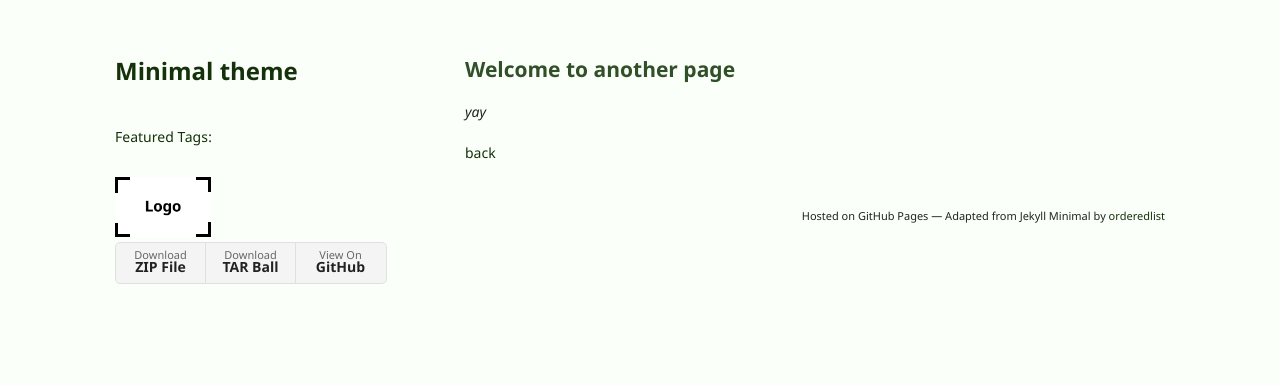
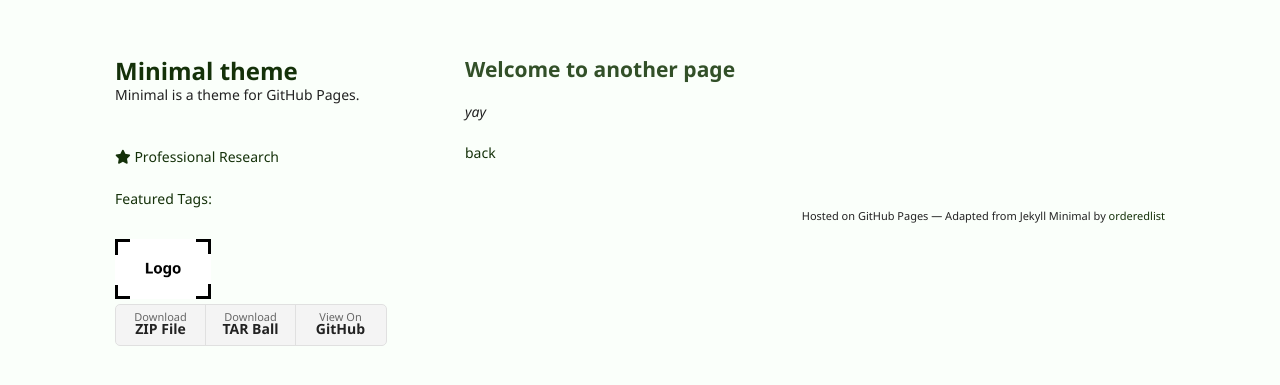
Before and after one commit to catieslaughts/minimal-toi, a Jekyll site: the page built from another-page.md, in a window 1280 px wide. Shown: the top 385 px of the page. Built offline with Jekyll 4.4.1, drawn with Linux system fonts in a browser that asks for light colours; nearby versions of some CDN libraries; our own code applies the rules of GitHub Pages for plain Markdown files.

Commit message:
Update default.html

```diff
--- a/_layouts/default.html
+++ b/_layouts/default.html
@@ -13,12 +13,12 @@
     <div class="wrapper">
       <header>
         <h1 style="margin-bottom: 0;font-size: 24px"><a href="{{ "/" | absolute_url }}">{{ site.title | default: site.github.repository_name }}</a></h1>
-        <!-- <p style="margin-top: 0;">{{ site.description | default: site.github.project_tagline }}</p>
+        <p style="margin-top: 0;">{{ site.description | default: site.github.project_tagline }}</p>
 
-        <a href="mailto:catherine.m.slaughter@gmail.com"> <i class="fas fa-envelope"></i> Catherine.M.Slaughter@gmail.com</a>
-        <br><a href="https://github.com/tools-of-ignorance" target="_blank"> <i class="fab fa-github" ></i> Github</a>
+        <!-- <a href="mailto:catherine.m.slaughter@gmail.com"> <i class="fas fa-envelope"></i> Catherine.M.Slaughter@gmail.com</a>-->
+        <!-- <br><a href="https://github.com/tools-of-ignorance" target="_blank"> <i class="fab fa-github" ></i> Github</a>-->
         <br><a href="https://www.catherineslaughter.space/" target="_blank"> <i class="fas fa-star"></i> Professional Research</a>
-        <br><a href="https://www.instagram.com/slaughter.climbs/" target="_blank"> <i class="fab fa-instagram-square"></i> Instagram</a> -->
+        <!-- <br><a href="https://www.instagram.com/slaughter.climbs/" target="_blank"> <i class="fab fa-instagram-square"></i> Instagram</a> -->
 
         <br><br><a>Featured Tags:</a>
 
```
